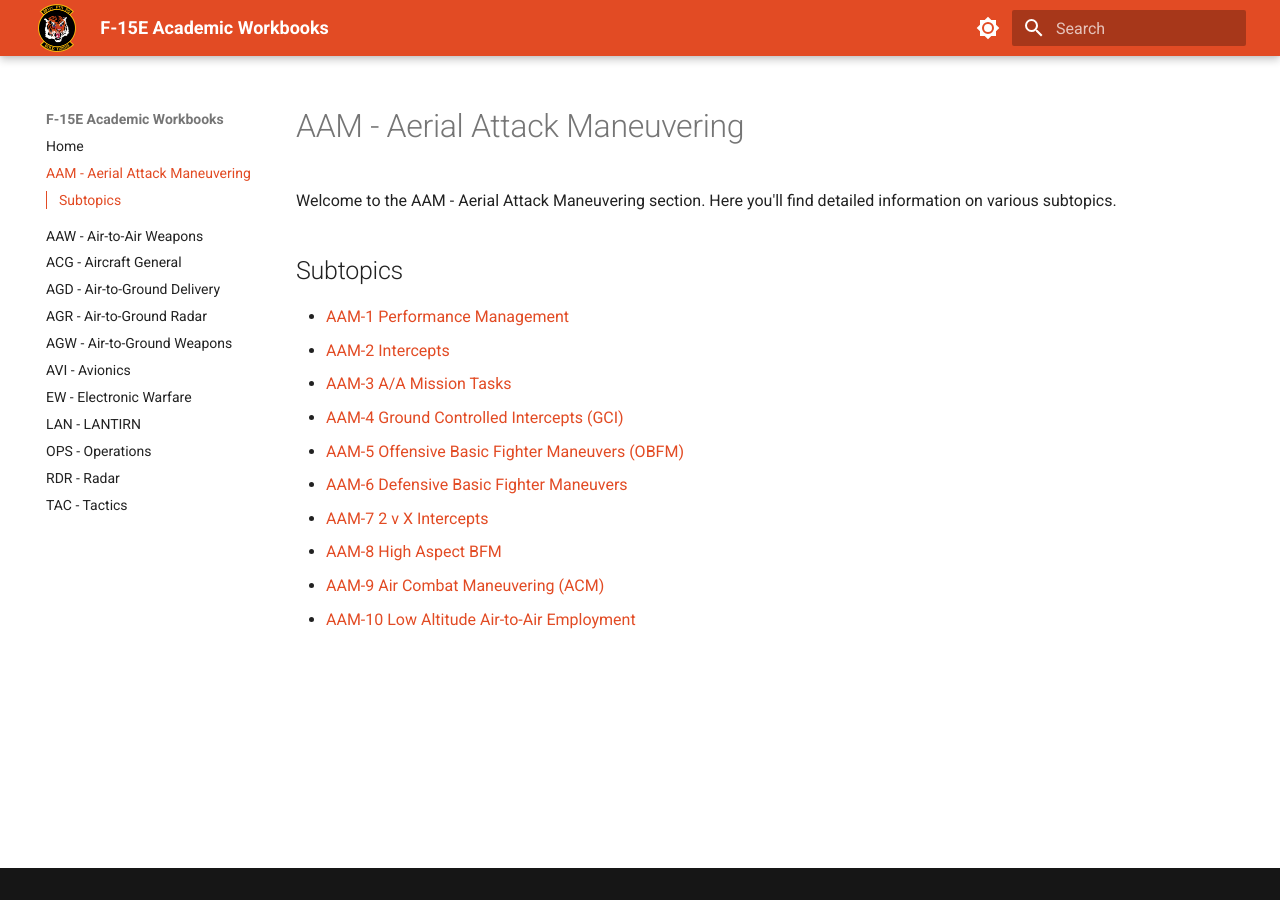
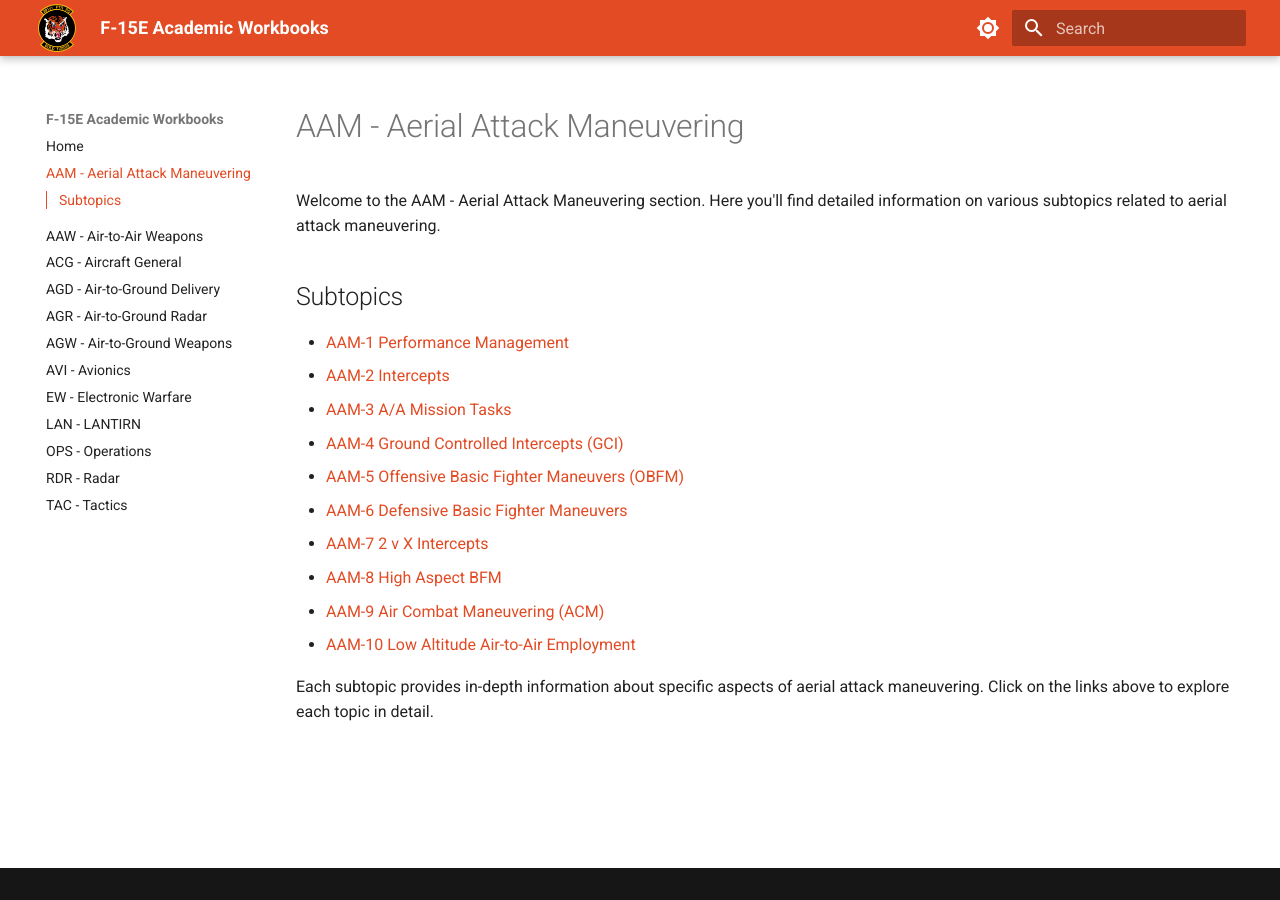
Before and after one commit to deux2k5/Workbooks, an MkDocs documentation site: the page built from docs/aam/index.md, in a window 1280 px wide. Built offline with MkDocs 1.6.1 and Material for MkDocs 9.7.7, drawn with Linux system fonts in a browser that asks for light colours.

Commit message:
docs: add introduction to AAM section

```diff
--- a/docs/aam/index.md
+++ b/docs/aam/index.md
@@ -1,6 +1,6 @@
 # AAM - Aerial Attack Maneuvering
 
-Welcome to the AAM - Aerial Attack Maneuvering section. Here you'll find detailed information on various subtopics.
+Welcome to the AAM - Aerial Attack Maneuvering section. Here you'll find detailed information on various subtopics related to aerial attack maneuvering.
 
 ## Subtopics
 
@@ -14,3 +14,5 @@ Welcome to the AAM - Aerial Attack Maneuvering section. Here you'll find detaile
 - [AAM-8 High Aspect BFM](aam-8.md)
 - [AAM-9 Air Combat Maneuvering (ACM)](aam-9.md)
 - [AAM-10 Low Altitude Air-to-Air Employment](aam-10.md)
+
+Each subtopic provides in-depth information about specific aspects of aerial attack maneuvering. Click on the links above to explore each topic in detail.
```
